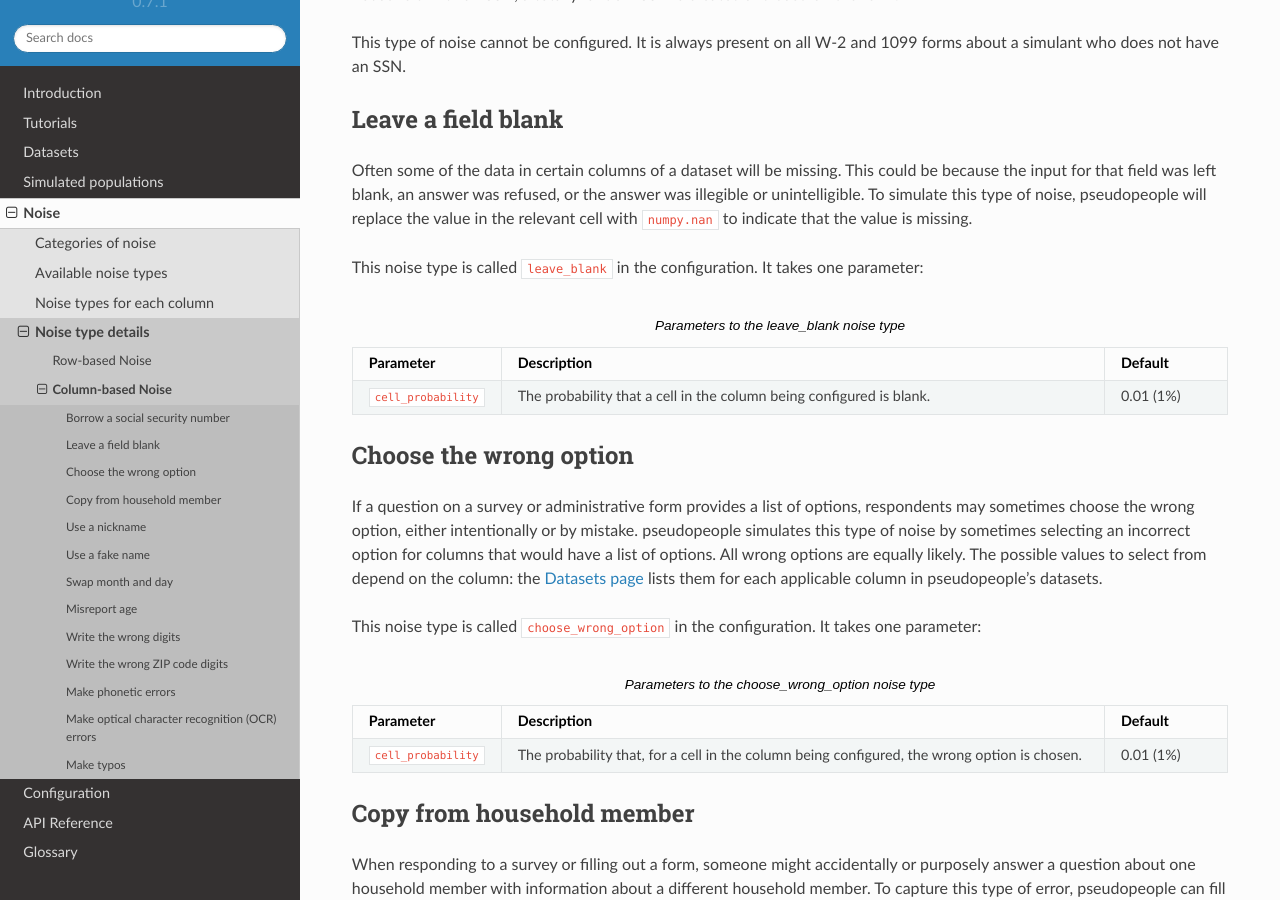
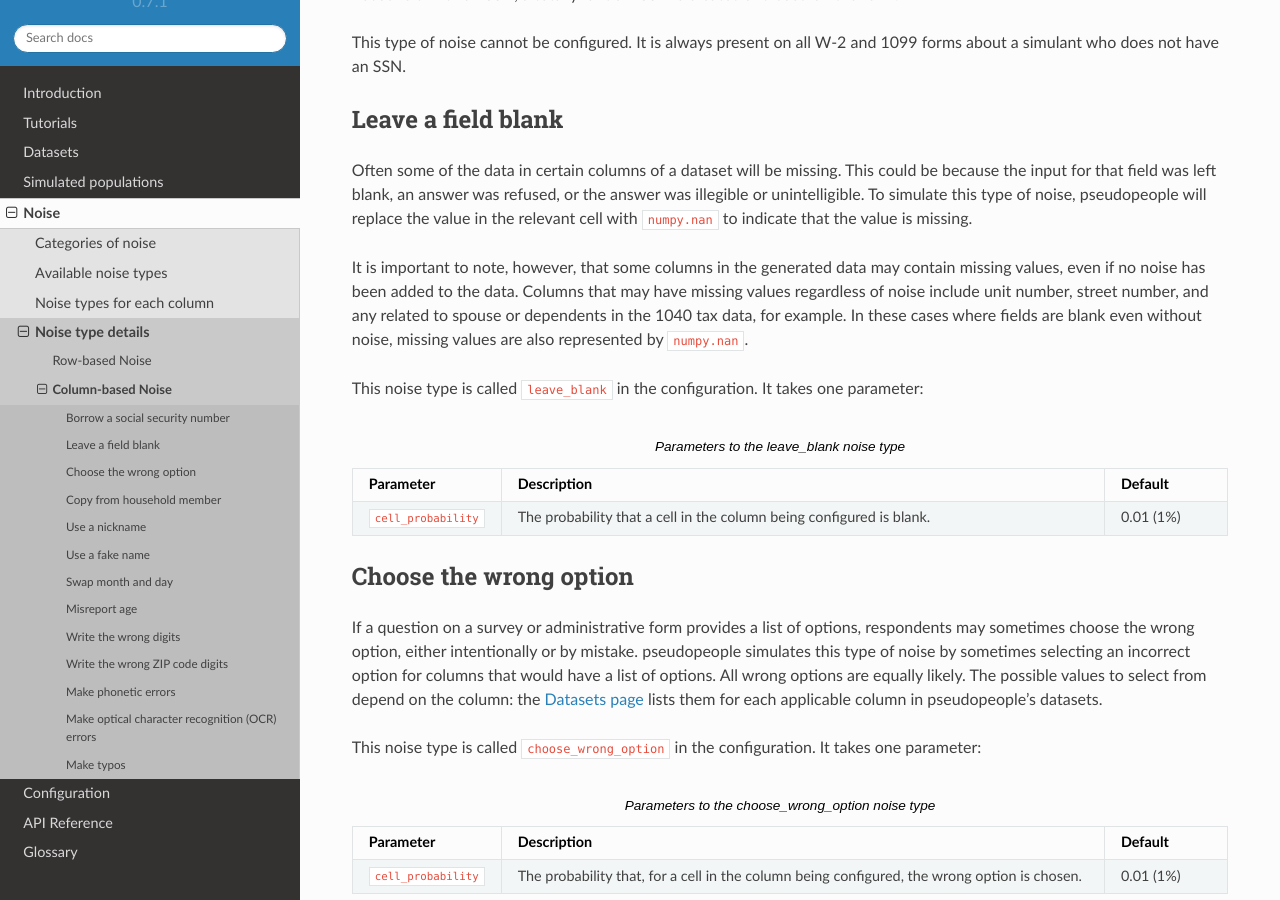
Before and after one commit to ihmeuw/pseudopeople, a Sphinx documentation site: the page built from docs/source/noise/column_noise.rst, in a window 1280 px wide and 900 px high, scrolled down 1001 px. Built offline with Sphinx 7.4.7 and the Read the Docs theme 2.0.0, drawn with Linux system fonts in a browser that asks for light colours.

Commit message:
Hotfix: add descriptions of missingness to datasets and noises pages

```diff
--- a/docs/source/noise/column_noise.rst
+++ b/docs/source/noise/column_noise.rst
@@ -45,9 +45,14 @@ Leave a field blank
 
 Often some of the data in certain columns of a dataset will be missing.
 This could be because the input for that field was left blank, an answer was refused,
-or the answer was illegible or unintelligible.
-To simulate this type of noise, pseudopeople will replace the value in the relevant cell with
-:code:`numpy.nan` to indicate that the value is missing.
+or the answer was illegible or unintelligible. To simulate this type of noise, pseudopeople will
+replace the value in the relevant cell with :code:`numpy.nan` to indicate that the value is missing.
+
+It is important to note, however, that
+some columns in the generated data may contain missing values, even if no noise has been added to the data.
+Columns that may have missing values regardless of noise include unit number, street number, and any related
+to spouse or dependents in the 1040 tax data, for example. In these cases where fields are blank even without noise,
+missing values are also represented by :code:`numpy.nan`.
 
 This noise type is called :code:`leave_blank` in the configuration. It takes one parameter:
 
```
